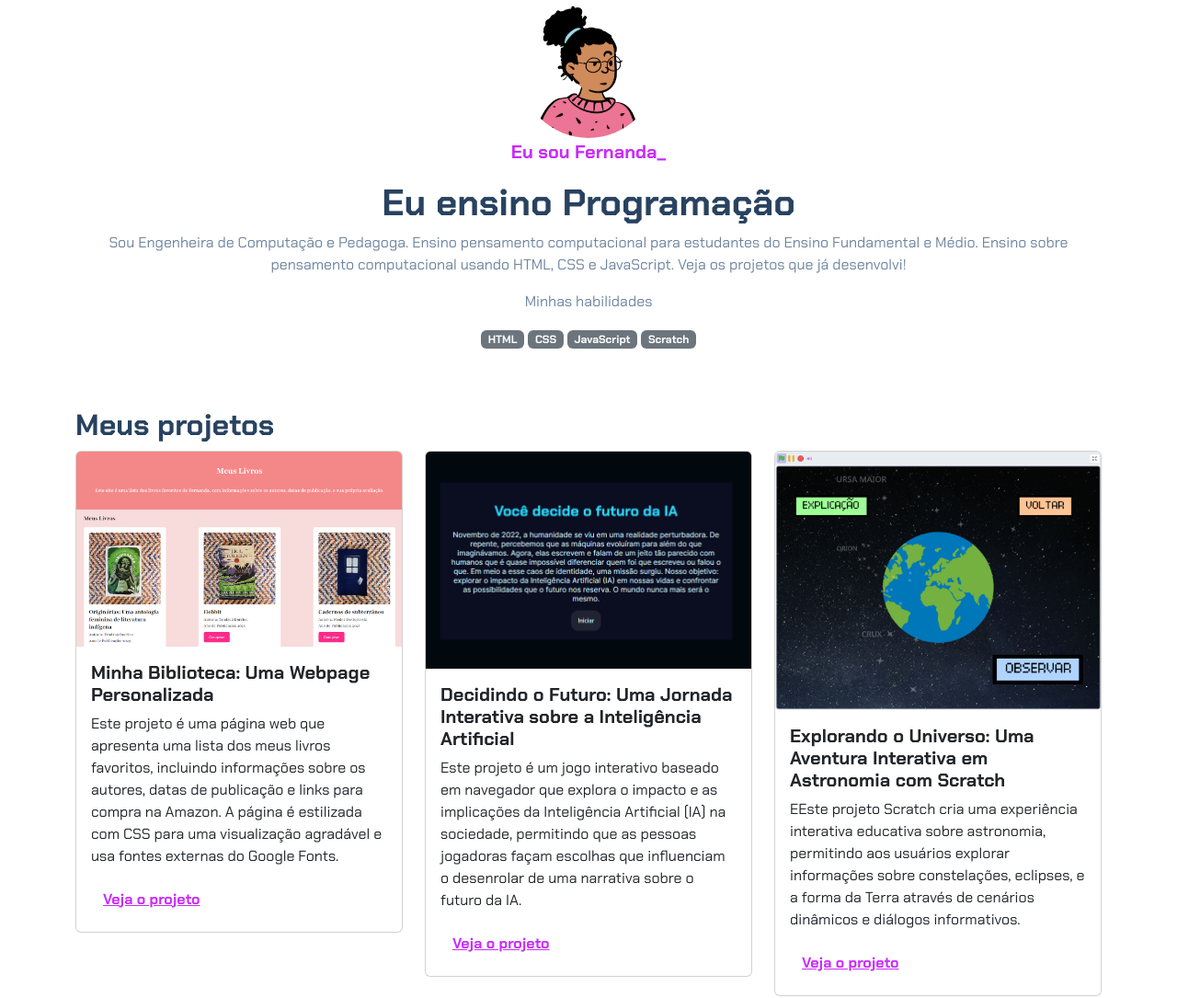
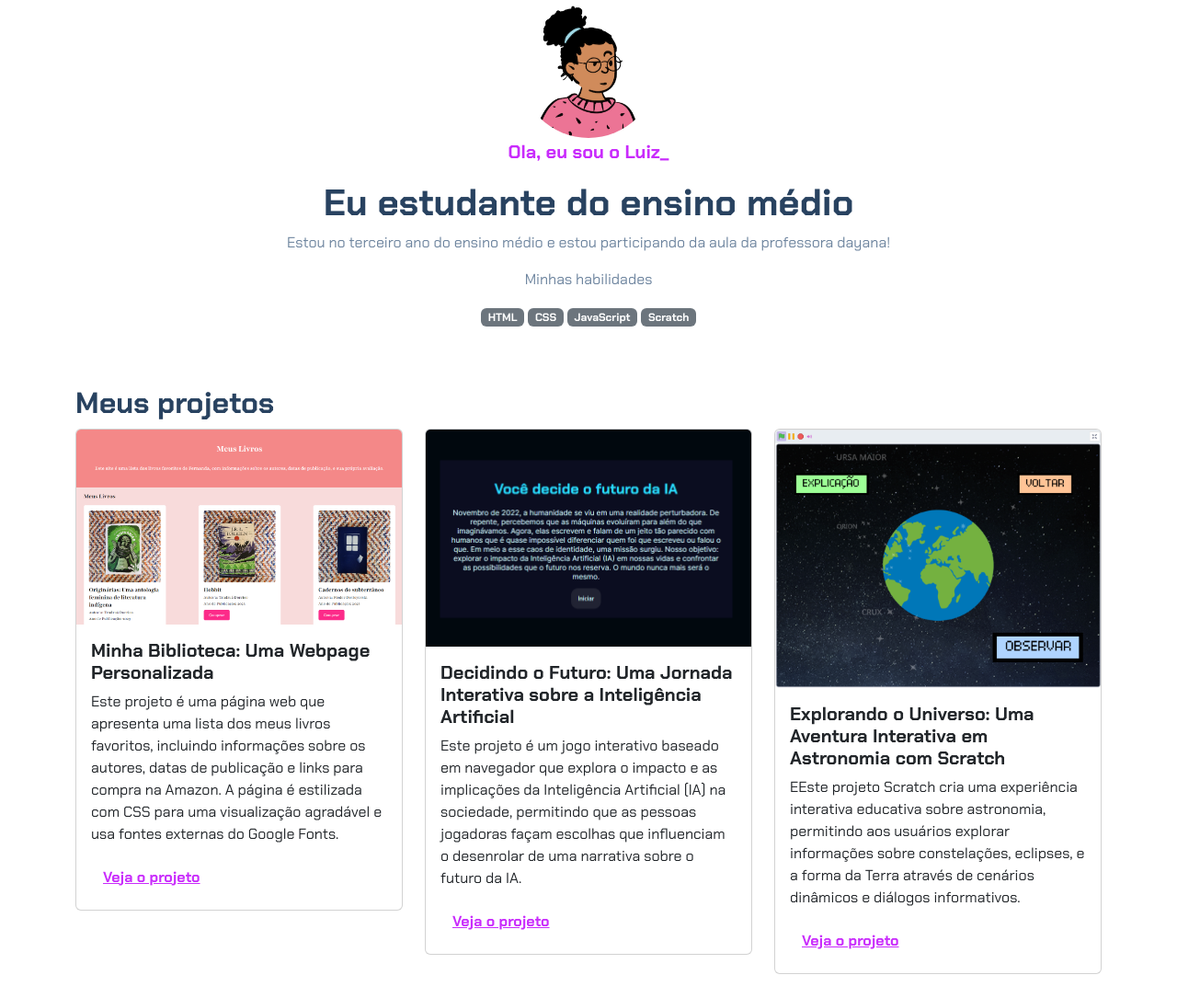
Before and after one commit to luizindo69/portf-lio, a plain HTML site: page index.html in a window 1280 px wide. Shown: the top 1085 px of the page at 92% size. Drawn offline with nearby package versions, Linux system fonts and the light colour scheme.

Commit message:
Update index.html

```diff
--- a/index.html
+++ b/index.html
@@ -14,11 +14,9 @@
     <header class="container text-center">
         <img src="img/avatar-perfil.png" alt="avatar da Fernanda" class="rounded-circle" width="150" height="150"
             srcset="">
-        <p class="lead">Eu sou Fernanda_</p>
-        <h1>Eu ensino Programação</h1>
-        <p>Sou Engenheira de Computação e Pedagoga. Ensino pensamento computacional para estudantes do Ensino
-            Fundamental e Médio. Ensino sobre pensamento computacional usando HTML, CSS e JavaScript. Veja os projetos
-            que já desenvolvi!</p>
+        <p class="lead">Ola, eu sou o Luiz_</p>
+        <h1>Eu estudante do ensino médio</h1>
+        <p>Estou no terceiro ano do ensino médio e estou participando da aula da professora dayana!</p>
         <p>Minhas habilidades</p>
         <div>
             <p class="badge bg-secondary">HTML</p>
```
